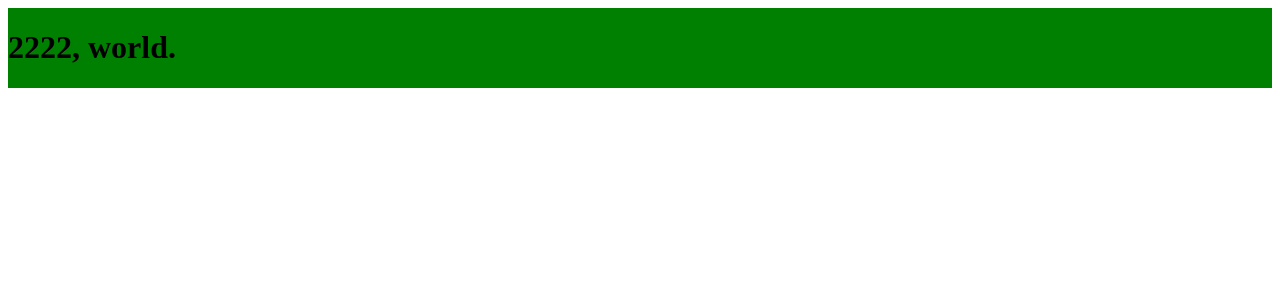
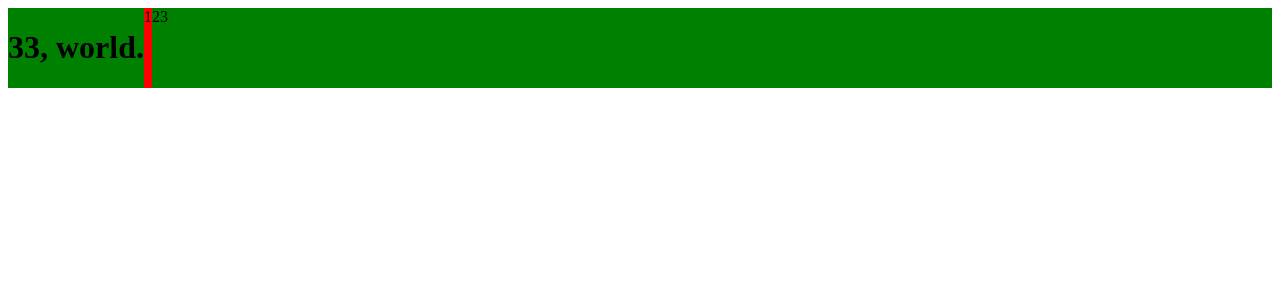
Before and after one commit to hyperh/react-forge-landing, a React app: page / in a window 1280 px wide. Shown: the top 300 px of the page. Built offline with nearby package versions, Linux system fonts and the light colour scheme.

Commit message:
CSS modules working with unique hashes

```diff
--- a/src/App.js
+++ b/src/App.js
@@ -1,11 +1,14 @@
 import React, { Component } from 'react';
-import './style.css';
+import styles from './style.css';
 
 export default class App extends Component {  // eslint-disable-line react/prefer-stateless-function
   render() {
     return (
-      <div className="test">
-        <h1>2222, world.</h1>
+      <div className={styles.test}>
+        <h1>33, world.</h1>
+        <div id={styles.myId} className={styles.test}>1</div>
+        <div className={styles.test}>2</div>
+        <div className={styles.test}>3</div>
       </div>
     );
   }
--- a/src/style.css
+++ b/src/style.css
@@ -1,3 +1,7 @@
+#myId {
+  background-color: red;
+}
+
 .test {
   background-color: green;
   display: flex;
--- a/webpack.config.js
+++ b/webpack.config.js
@@ -33,7 +33,7 @@ module.exports = {
       },
       {
         test: /\.css/,
-        loaders: ['style', 'css', 'postcss'],
+        loader: 'style-loader!css-loader?modules&importLoaders=1&localIdentName=[name]__[local]___[hash:base64:5]!postcss-loader',
       },
     ],
   },
```
